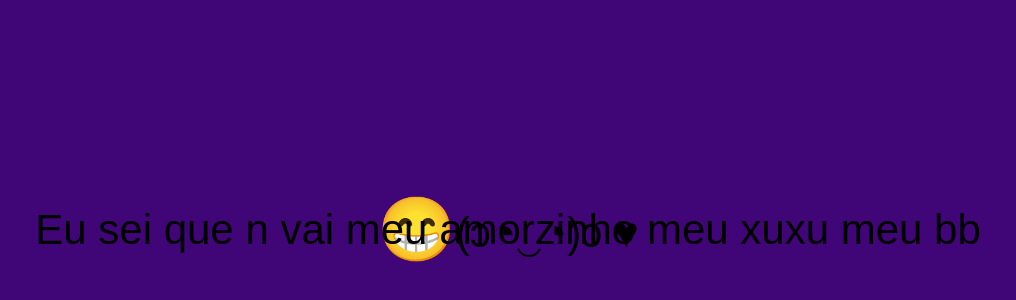
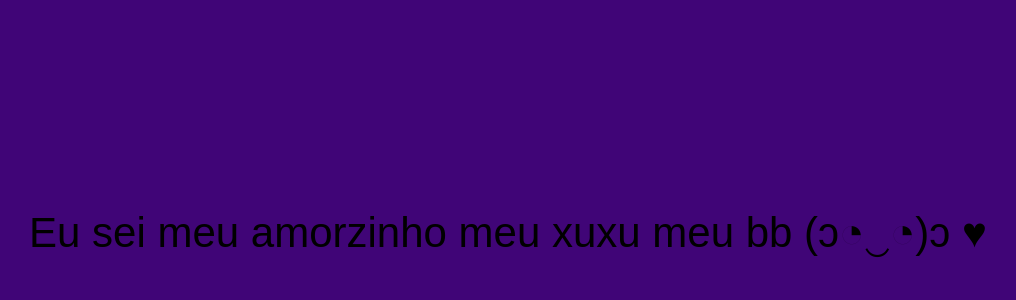
Before and after one commit to namoradodaevellyn/EU-AMO-A-EVELLYN, a plain HTML site: page obrigado.html in a window 1280 px wide. Shown: the part 178-478 px from the top of the page, without its empty margins (132-1148 px from the left). Drawn offline with Linux system fonts and the light colour scheme.

Commit message:
Update obrigado.html

```diff
--- a/obrigado.html
+++ b/obrigado.html
@@ -19,7 +19,7 @@
     </style>
     <p>
     <big>
-        Eu sei que n vai meu amorzinho meu xuxu meu bb <h2>&#128513;</h2> (ɔ◔‿◔)ɔ ♥
+        Eu sei meu amorzinho meu xuxu meu bb (ɔ◔‿◔)ɔ ♥
 
     </big>
     </p>
```
